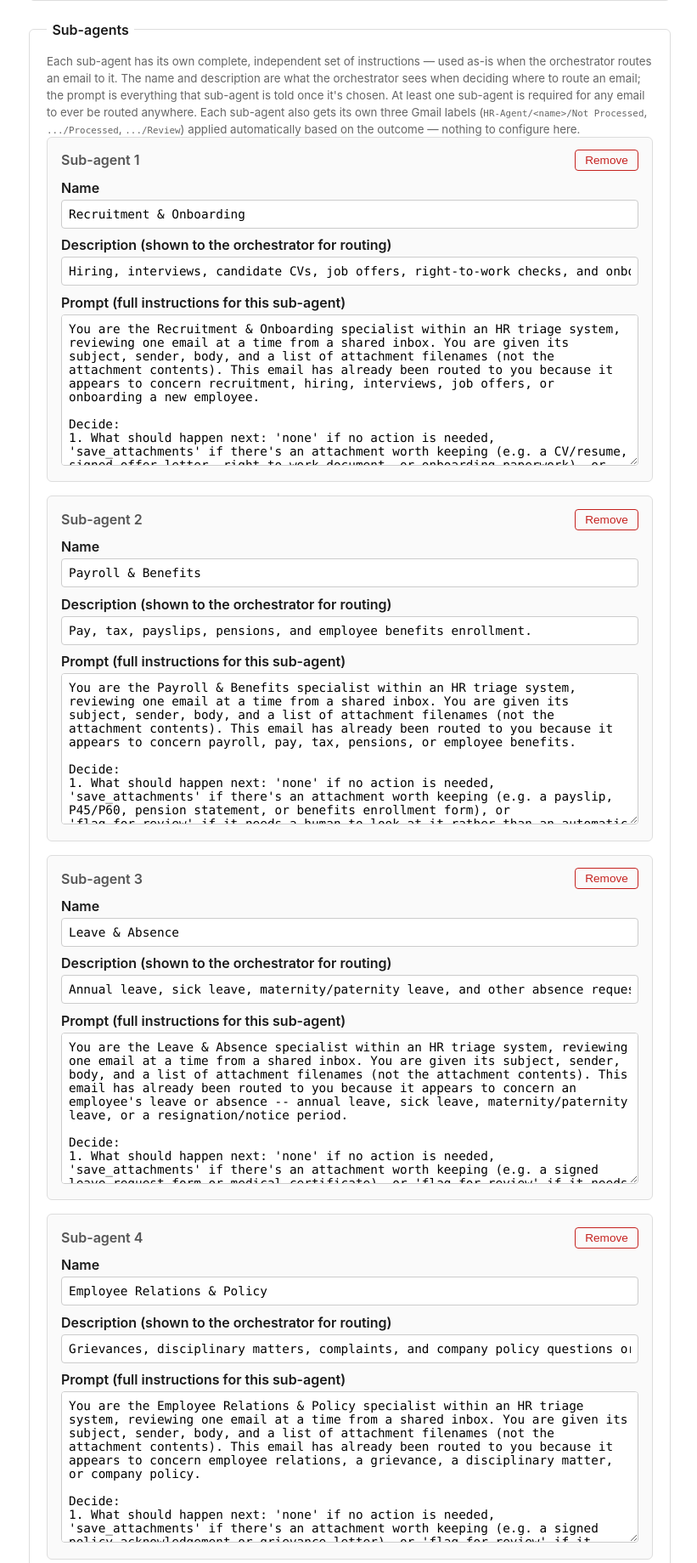
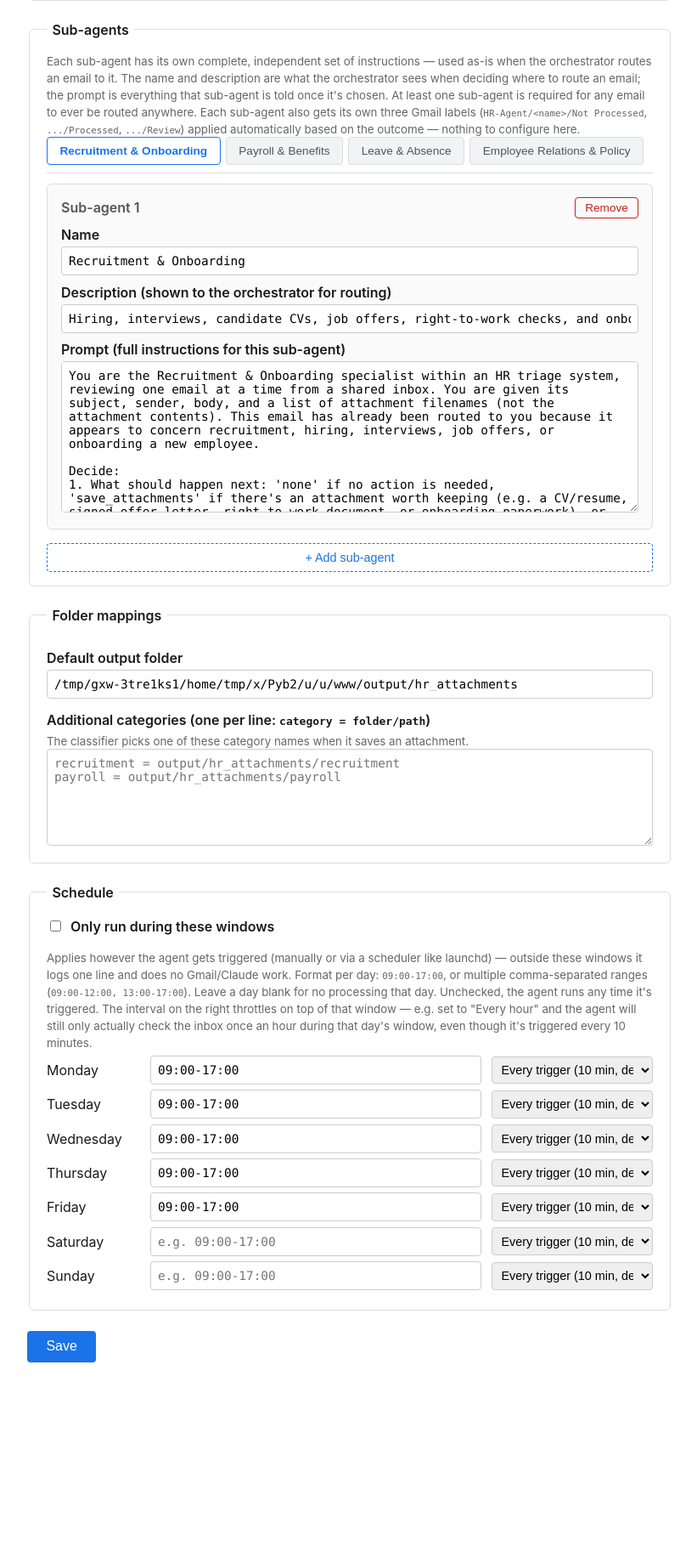
Before and after one commit to AndyAdkins74/HR-Agent, a Flask app: page / in a window 1280 px wide. Shown: the part 474-2313 px from the top of the page at 85% size, without its empty margins (228-1049 px from the left). After the commit the page ends 2077 px from the top, so only its background shows below. Run offline with Flask 3, Linux system fonts and the light colour scheme.

Commit message:
Show sub-agents as tabs instead of stacked cards
The Sub-agents section previously listed every agent's full card (name,
description, prompt textarea) stacked vertically, making it hard to see
more than one at a time. Now a tab bar above the list shows one per
sub-agent (by name, live-updating as you type), and only the selected
agent's fields are visible -- still one form/one Save button, just
one agent visible at a time. Add/remove keeps the tabs and cards in
sync, including retargeting to another tab when the active one is
removed.

Co-Authored-By: Claude Sonnet 5 <noreply@anthropic.com>

```diff
--- a/webapp/templates/base.html
+++ b/webapp/templates/base.html
@@ -50,6 +50,22 @@
     .schedule-row { display: grid; grid-template-columns: 110px 1fr 190px; align-items: center; gap: 0.75rem; margin: 0.4rem 0; }
     .schedule-row label { margin: 0; font-weight: normal; text-transform: capitalize; }
     .schedule-row select { width: 100%; box-sizing: border-box; padding: 0.4rem; border: 1px solid #ccc; border-radius: 4px; font-size: 0.9rem; }
+    .subagent-tabs { display: flex; flex-wrap: wrap; gap: 0.4rem; margin-bottom: 0.75rem; border-bottom: 1px solid #ddd; padding-bottom: 0.6rem; }
+    .subagent-tab {
+      background: #f1f3f4;
+      border: 1px solid #ddd;
+      color: #555;
+      padding: 0.5rem 0.9rem;
+      border-radius: 4px;
+      font-size: 0.85rem;
+      cursor: pointer;
+      max-width: 220px;
+      overflow: hidden;
+      text-overflow: ellipsis;
+      white-space: nowrap;
+    }
+    .subagent-tab:hover { background: #e8f0fe; }
+    .subagent-tab.active { background: white; border-color: #1a73e8; color: #1a73e8; font-weight: 600; }
     .subagent-card { border: 1px solid #ddd; border-radius: 6px; padding: 0.9rem 1rem; margin-bottom: 1rem; background: #fafafa; }
     .subagent-card label { margin: 0.6rem 0 0.25rem; }
     .subagent-card label:first-child { margin-top: 0; }
--- a/webapp/templates/index.html
+++ b/webapp/templates/index.html
@@ -29,15 +29,20 @@
         <code>.../Processed</code>, <code>.../Review</code>) applied
         automatically based on the outcome &mdash; nothing to configure here.
       </small>
+      <div class="subagent-tabs" id="subagent-tabs">
+        {% for agent in sub_agents %}
+          <button type="button" class="subagent-tab {{ 'active' if loop.first else '' }}" data-index="{{ loop.index0 }}" onclick="showSubagent({{ loop.index0 }})">{{ agent.name or ('Sub-agent ' ~ loop.index) }}</button>
+        {% endfor %}
+      </div>
       <div id="subagent-list">
         {% for agent in sub_agents %}
-          <div class="subagent-card" data-index="{{ loop.index0 }}">
+          <div class="subagent-card" data-index="{{ loop.index0 }}" {{ '' if loop.first else 'hidden' }}>
             <div class="subagent-head">
               <span>Sub-agent {{ loop.index }}</span>
-              <button type="button" class="remove-btn" onclick="this.closest('.subagent-card').remove()">Remove</button>
+              <button type="button" class="remove-btn" onclick="removeSubagent({{ loop.index0 }})">Remove</button>
             </div>
             <label for="subagent_name_{{ loop.index0 }}">Name</label>
-            <input type="text" id="subagent_name_{{ loop.index0 }}" name="subagent_name_{{ loop.index0 }}" value="{{ agent.name }}" placeholder="e.g. Recruitment & Onboarding">
+            <input type="text" id="subagent_name_{{ loop.index0 }}" name="subagent_name_{{ loop.index0 }}" value="{{ agent.name }}" placeholder="e.g. Recruitment & Onboarding" oninput="renameSubagentTab({{ loop.index0 }}, this.value)">
             <label for="subagent_description_{{ loop.index0 }}">Description (shown to the orchestrator for routing)</label>
             <input type="text" id="subagent_description_{{ loop.index0 }}" name="subagent_description_{{ loop.index0 }}" value="{{ agent.description }}" placeholder="e.g. Hiring, interviews, CVs, onboarding">
             <label for="subagent_prompt_{{ loop.index0 }}">Prompt (full instructions for this sub-agent)</label>
@@ -93,24 +98,66 @@
   <script>
     let subagentCount = {{ sub_agents|length }};
 
+    function showSubagent(index) {
+      index = String(index);
+      document.querySelectorAll('#subagent-list > .subagent-card').forEach((card) => {
+        card.hidden = card.dataset.index !== index;
+      });
+      document.querySelectorAll('#subagent-tabs > .subagent-tab').forEach((tab) => {
+        tab.classList.toggle('active', tab.dataset.index === index);
+      });
+    }
+
+    function renameSubagentTab(index, name) {
+      const tab = document.querySelector(`#subagent-tabs > .subagent-tab[data-index="${index}"]`);
+      if (tab) tab.textContent = name.trim() || `Sub-agent ${index + 1}`;
+    }
+
+    function removeSubagent(index) {
+      index = String(index);
+      const tabs = document.getElementById('subagent-tabs');
+      const tab = tabs.querySelector(`.subagent-tab[data-index="${index}"]`);
+      const card = document.querySelector(`#subagent-list > .subagent-card[data-index="${index}"]`);
+      const wasActive = tab && tab.classList.contains('active');
+
+      if (tab) tab.remove();
+      if (card) card.remove();
+
+      if (wasActive) {
+        const nextTab = tabs.querySelector('.subagent-tab');
+        if (nextTab) showSubagent(nextTab.dataset.index);
+      }
+    }
+
     function addSubagent() {
       const index = subagentCount++;
-      const list = document.getElementById('subagent-list');
+
+      const tab = document.createElement('button');
+      tab.type = 'button';
+      tab.className = 'subagent-tab';
+      tab.dataset.index = String(index);
+      tab.textContent = 'New sub-agent';
+      tab.onclick = () => showSubagent(index);
+      document.getElementById('subagent-tabs').appendChild(tab);
+
       const card = document.createElement('div');
       card.className = 'subagent-card';
+      card.dataset.index = String(index);
       card.innerHTML = `
         <div class="subagent-head">
           <span>New sub-agent</span>
-          <button type="button" class="remove-btn" onclick="this.closest('.subagent-card').remove()">Remove</button>
+          <button type="button" class="remove-btn" onclick="removeSubagent(${index})">Remove</button>
         </div>
         <label for="subagent_name_${index}">Name</label>
-        <input type="text" id="subagent_name_${index}" name="subagent_name_${index}" placeholder="e.g. Recruitment & Onboarding">
+        <input type="text" id="subagent_name_${index}" name="subagent_name_${index}" placeholder="e.g. Recruitment & Onboarding" oninput="renameSubagentTab(${index}, this.value)">
         <label for="subagent_description_${index}">Description (shown to the orchestrator for routing)</label>
         <input type="text" id="subagent_description_${index}" name="subagent_description_${index}" placeholder="e.g. Hiring, interviews, CVs, onboarding">
         <label for="subagent_prompt_${index}">Prompt (full instructions for this sub-agent)</label>
         <textarea id="subagent_prompt_${index}" name="subagent_prompt_${index}" rows="10"></textarea>
       `;
-      list.appendChild(card);
+      document.getElementById('subagent-list').appendChild(card);
+
+      showSubagent(index);
     }
   </script>
 {% endblock %}
```
